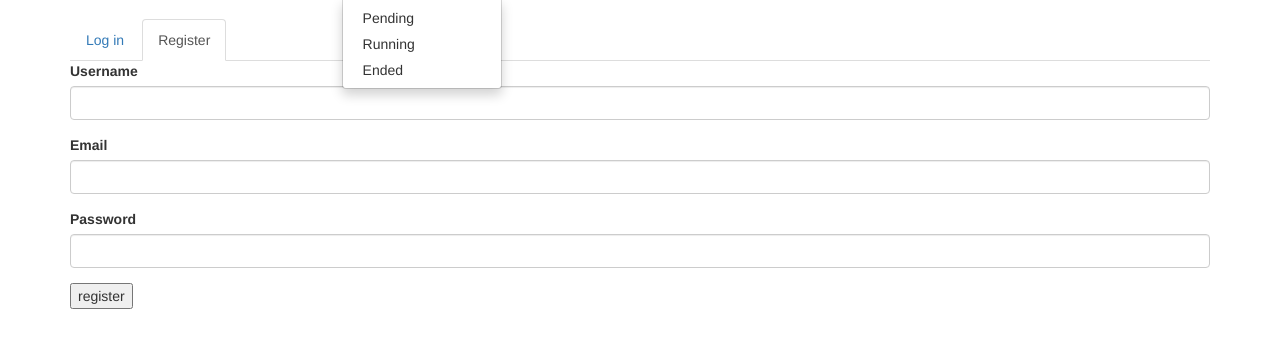
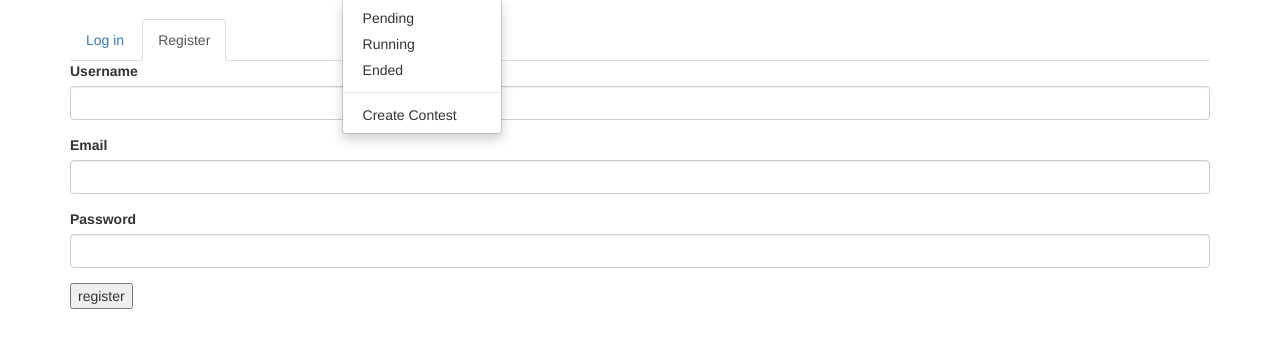
Before and after one commit to ruitian/VirtualJudge, a Flask app: page /auth/register in a window 1280 px wide, after a click on "Contest". Shown: the part 51-399 px from the top of the page. Run offline with Flask 2, Linux system fonts and the light colour scheme; parts of the project's set-up code (start-up, migrations or seed data) failed here and were passed over; some libraries are stand-ins or nearby versions.

Commit message:
base page nav

```diff
--- a/VJ/templates/base.html
+++ b/VJ/templates/base.html
@@ -33,6 +33,8 @@
                 <li><a href="{{ url_for('contest.pending') }}">Pending</a></li>
                 <li><a href="{{ url_for('contest.running') }}">Running</a></li>
                 <li><a href="{{ url_for('contest.ended') }}">Ended</a></li>
+                <li class="divider"></li>
+                <li><a href="{{ url_for('contest.create') }}">Create Contest</a></li>
               </ul>
             </li>
           </ul>
```
